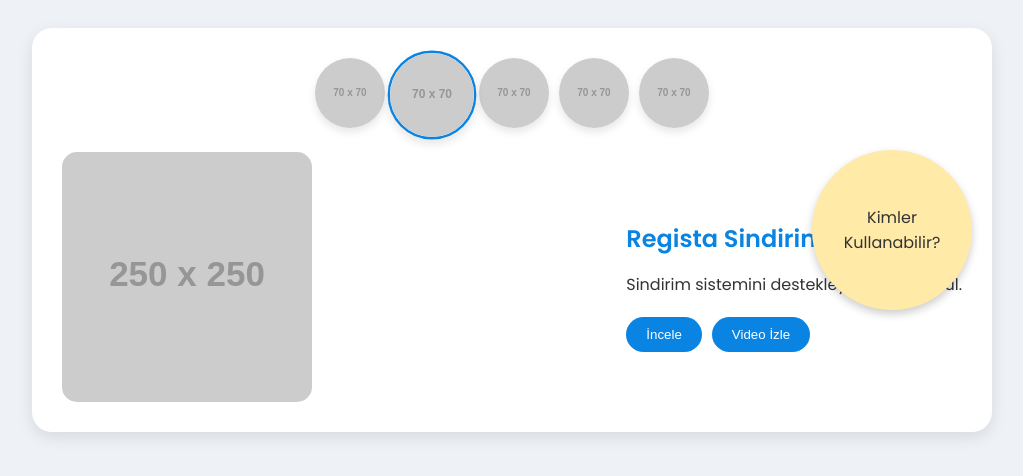
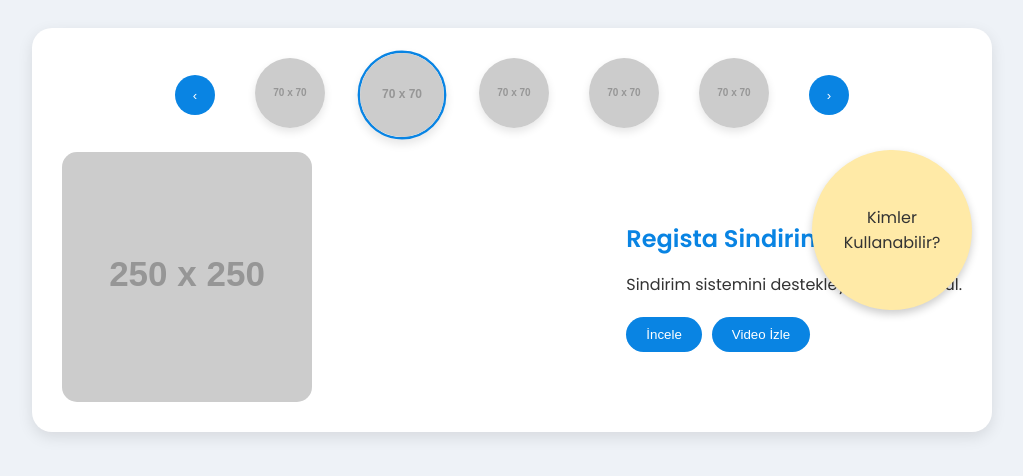
Before and after one commit to tolgahanfatihguner/markalar, a plain HTML site: page index.html in a window 1280 px wide. Both pictures are taken after a click on the picture 562 px from the left and 93 px from the top of the page. Shown: the whole page, without its empty margins (128-1151 px from the left). Drawn offline with Linux system fonts and the light colour scheme; placeholder pictures from the web are drawn by us.

Commit message:
Update index.html

```diff
--- a/index.html
+++ b/index.html
@@ -24,11 +24,36 @@
             overflow: hidden;
         }
 
+        .product-icons-wrapper {
+            display: flex;
+            justify-content: center;
+            align-items: center;
+            gap: 40px;
+            margin-bottom: 20px;
+            position: relative;
+        }
+
+        .arrow-btn {
+            background: #0984e3;
+            border: none;
+            color: #fff;
+            width: 40px;
+            height: 40px;
+            border-radius: 50%;
+            cursor: pointer;
+            display: flex;
+            align-items: center;
+            justify-content: center;
+            transition: background 0.3s;
+        }
+
+        .arrow-btn:hover {
+            background: #74b9ff;
+        }
+
         .product-icons {
             display: flex;
-            justify-content: center;
-            gap: 10px;
-            margin-bottom: 20px;
+            gap: 40px;
         }
 
         .product-icon {
@@ -120,12 +145,16 @@
 <body>
 
 <div class="container">
+    <div class="product-icons-wrapper">
+        <button class="arrow-btn" id="prevBtn">‹</button>
         <div class="product-icons">
             <img class="product-icon active-icon" src="https://via.placeholder.com/70" alt="Magnesio">
             <img class="product-icon" src="https://via.placeholder.com/70" alt="Regista">
             <img class="product-icon" src="https://via.placeholder.com/70" alt="Cocomega">
             <img class="product-icon" src="https://via.placeholder.com/70" alt="Digestaz">
             <img class="product-icon" src="https://via.placeholder.com/70" alt="Provit">
+        </div>
+        <button class="arrow-btn" id="nextBtn">›</button>
     </div>
 
     <div class="product-detail">
@@ -155,14 +184,31 @@
     ];
 
     const icons = document.querySelectorAll('.product-icon');
+    let currentIndex = 0;
+
+    function updateProduct(index) {
+        document.querySelector('.active-icon').classList.remove('active-icon');
+        icons[index].classList.add('active-icon');
+        document.getElementById('productTitle').textContent = products[index].title;
+        document.getElementById('productDesc').textContent = products[index].desc;
+        document.getElementById('productImage').src = products[index].img;
+    }
+
     icons.forEach((icon, idx) => {
         icon.addEventListener('click', () => {
-            document.querySelector('.active-icon').classList.remove('active-icon');
-            icon.classList.add('active-icon');
-            document.getElementById('productTitle').textContent = products[idx].title;
-            document.getElementById('productDesc').textContent = products[idx].desc;
-            document.getElementById('productImage').src = products[idx].img;
+            currentIndex = idx;
+            updateProduct(currentIndex);
         });
+    });
+
+    document.getElementById('prevBtn').addEventListener('click', () => {
+        currentIndex = (currentIndex > 0) ? currentIndex - 1 : products.length - 1;
+        updateProduct(currentIndex);
+    });
+
+    document.getElementById('nextBtn').addEventListener('click', () => {
+        currentIndex = (currentIndex < products.length - 1) ? currentIndex + 1 : 0;
+        updateProduct(currentIndex);
     });
 </script>
 
```
Lines whose indentation alone changed are shown as unchanged.
